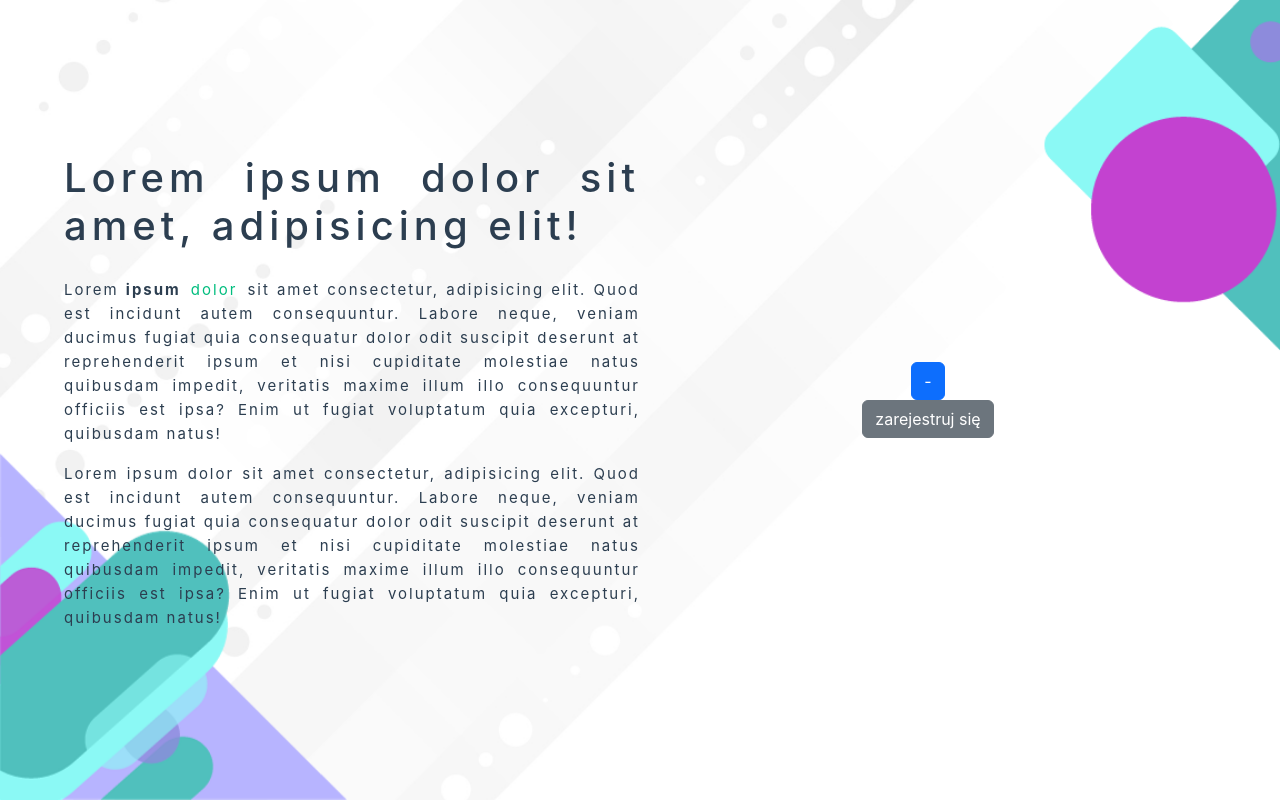
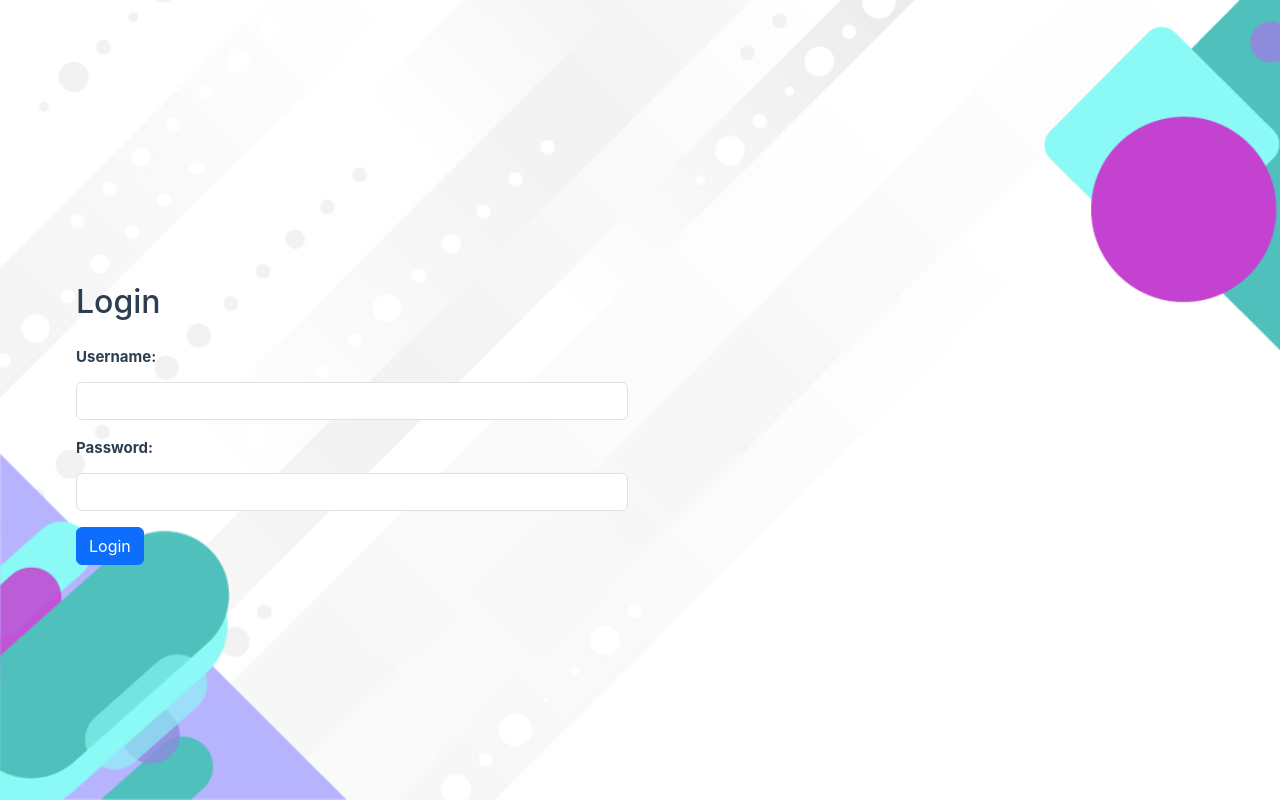
Before and after one commit to K-Pecka/edupjatk, a Vue app: page /login in a window 1280 px wide. Built offline with nearby package versions, Linux system fonts and the light colour scheme.

Commit message:
style fix
const originalDeepExtend = Object.deepExtend;
  Object.deepExtend = function(destination, source) {
    if (destination === undefined || source === undefined) return destination;
    return originalDeepExtend(destination, source);
  };

```diff
--- a/package.json
+++ b/package.json
@@ -17,6 +17,7 @@
     "@shopify/draggable": "^1.1.3",
     "animejs": "^3.2.2",
     "bootstrap": "^5.3.2",
+    "particles.js": "^2.0.0",
     "bootstrap-icons": "^1.11.3",
     "bootstrap-vue": "^2.23.1",
     "core-js": "^3.35.0",
--- a/src/App.vue
+++ b/src/App.vue
@@ -4,40 +4,6 @@
 </template>
 
 <style scoped>
-header {
-  line-height: 1.5;
-  max-height: 100vh;
-}
-
-.logo {
-  display: block;
-  margin: 0 auto 2rem;
-}
-
-nav {
-  width: 100%;
-  font-size: 12px;
-  text-align: center;
-  margin-top: 2rem;
-}
-
-nav a.router-link-exact-active {
-  color: var(--color-text);
-}
-
-nav a.router-link-exact-active:hover {
-  background-color: transparent;
-}
-
-nav a {
-  display: inline-block;
-  padding: 0 1rem;
-  border-left: 1px solid var(--color-border);
-}
-
-nav a:first-of-type {
-  border: 0;
-}
 
 @media (min-width: 1024px) {
   header {
--- a/src/stores/MainPageData.js
+++ b/src/stores/MainPageData.js
@@ -61,8 +61,8 @@ const buttons = {
         },
         hover:
         {
-            width: '90%',
-            padding: '5%',
+            width: '85%',
+            padding: '6%',
         }
     },
     div: {}
--- a/src/views/LoginView.vue
+++ b/src/views/LoginView.vue
@@ -1,70 +1,77 @@
 <template>
-    <section>
-      <MainHeader :message="headerMessage"/>
-      <PrintListButton :buttons="buttons"/>
-    </section>
-  </template>
 
-  <script setup>
-  import MainHeader from '@/components/stateless/PrintHeader.vue';
-  import PrintListButton from '@/components/stateless/PrintListButton.vue';
+  <section>
+    <div class="container mt-5">
+    <h2 class="mb-4">Login</h2>
+    <form @submit.prevent="login">
+        <div class="mb-3">
+          <label for="username" class="form-label">Username:</label>
+          <input type="text" v-model="username" class="form-control" required />
+        </div>
+        <div class="mb-3">
+          <label for="password" class="form-label">Password:</label>
+          <input type="password" v-model="password" class="form-control" required />
+        </div>
+        <button type="submit" class="btn btn-primary">Login</button>
+      </form>
+    </div>
+  </section>
 
-  const headerMessage = {
-    title: "Lorem ipsum dolor sit amet, adipisicing elit!",
-    content: [
-      `Lorem <strong>ipsum</strong> <a href="#">dolor</a> sit amet consectetur, adipisicing elit. Quod est incidunt autem consequuntur. Labore neque, veniam ducimus fugiat quia consequatur dolor odit suscipit deserunt at reprehenderit ipsum et nisi cupiditate molestiae natus quibusdam impedit, veritatis maxime illum illo consequuntur officiis est ipsa? Enim ut fugiat voluptatum quia excepturi, quibusdam natus!`,
-      `Lorem ipsum dolor sit amet consectetur, adipisicing elit. Quod est incidunt autem consequuntur. Labore neque, veniam ducimus fugiat quia consequatur dolor odit suscipit deserunt at reprehenderit ipsum et nisi cupiditate molestiae natus quibusdam impedit, veritatis maxime illum illo consequuntur officiis est ipsa? Enim ut fugiat voluptatum quia excepturi, quibusdam natus!`
-    ],
-    style:{
-        h1:{
-            'margin-bottom':'5%',
-            'letter-spacing':'5px',
-            'text-align': 'justify'
-        },
-        p:{
-            'margin-bottom':'2%',
-            'letter-spacing':'2px',
-            'text-align': 'justify'
-        }
-    },
-    class:{
-        p:['text-justify']
-    }
-  };
-  const buttons = {
-    buttons:[
-    {
-            label:"-",
-            to:{name:"logIn"},
-            class:['btn-primary']
-        },
-        {
-            label:"zarejestruj się",
-            to:{name:"SignUp"},
-            class:['btn-secondary']
-        }
-    ],
-    style:{
-        button:{
-            'width':'80%',
-            'padding':'3%',
-            'margin-bottom':'5%'
-        },
-        div:{
+</template>
 
-        }
-    },
-    className:
-    {
-        button:['btn'],
-        div:['d-flex', 'align-items-center', 'justify-content-center', 'flex-column']
-    }
-  }
-  </script>
+<script setup>
+import {ref} from  'vue'
+const username = ref('');
+const password = ref('');
 
+const login = () => {
+  console.log('Logging in with:', username.value, password.value);
+};
+</script>
 <style>
 body{
     background-image: url('@/assets/background-home.png');
     background-size: cover;
   }
+.login-container {
+  max-width: 400px;
+  margin: auto;
+  padding: 20px;
+  border: 1px solid #ccc;
+  border-radius: 5px;
+  box-shadow: 0 0 10px rgba(0, 0, 0, 0.1);
+}
+
+.login-form {
+  display: flex;
+  flex-direction: column;
+}
+
+.form-group {
+  margin-bottom: 15px;
+}
+
+label {
+  font-weight: bold;
+}
+
+input {
+  padding: 8px;
+  margin-top: 5px;
+  border: 1px solid #ccc;
+  border-radius: 3px;
+}
+
+button {
+  padding: 10px;
+  background-color: #4caf50;
+  color: #fff;
+  border: none;
+  border-radius: 3px;
+  cursor: pointer;
+}
+
+button:hover {
+  background-color: #45a049;
+}
 </style>
```
Also changed, not shown: 1 other file (tests, documents, lock files or other folders).
